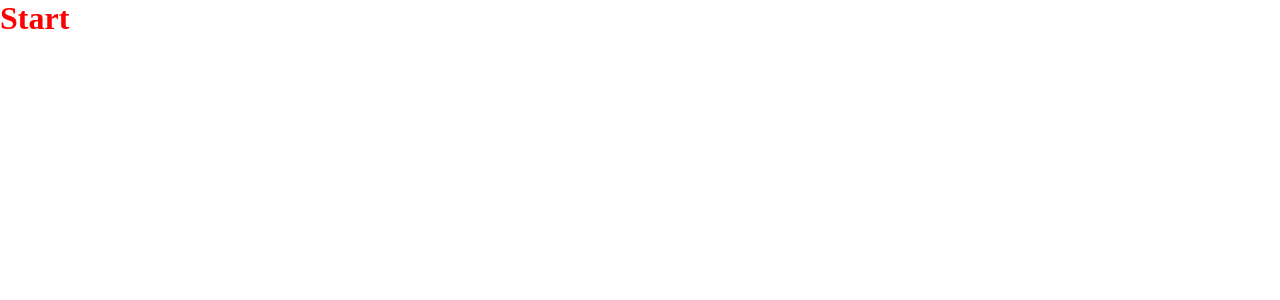
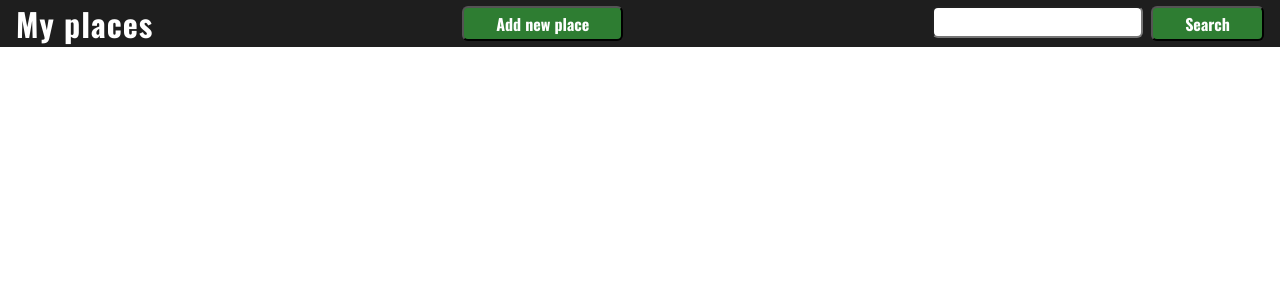
Before and after one commit to zajacHubert/My-places-front, a React (Create React App) app: page / in a window 1280 px wide. Shown: the top 300 px of the page. Built offline with nearby package versions, Linux system fonts and the light colour scheme.

Commit message:
Add header

```diff
--- a/src/App.module.scss
+++ b/src/App.module.scss
@@ -1,3 +1,4 @@
-.title {
-    color: red;
+.container {
+    max-width: 1500px;
+    margin: 0 auto;
 }
--- a/src/App.tsx
+++ b/src/App.tsx
@@ -1,10 +1,11 @@
 import React from 'react';
 import styles from './App.module.scss';
+import { Header } from './components/Header/Header';
 
 export const App = () => {
   return (
-    <div className="App">
-      <h1 className={styles.title}>Start</h1>
+    <div className={styles.container}>
+      <Header />
     </div>
   );
 }
--- /dev/null
+++ b/src/components/Header/Header.module.scss
@@ -0,0 +1,37 @@
+.title {
+    color: white;
+    letter-spacing: 1px;
+    margin-left: 1rem;
+}
+
+header {
+    display: flex;
+    justify-content: space-between;
+    background-color: #1e1e1e;
+    align-items: center;
+}
+
+.btn {
+    background-color: #2e7d32;
+    padding: 0.2rem 2rem;
+    font-family: inherit;
+    font-weight: 700;
+    color: white;
+    border-radius: 6px;
+    font-size: 1rem;
+}
+
+form {
+    margin-right: 1rem;
+    display: flex;
+
+    button {
+        margin-left: 0.5rem;
+    }
+}
+
+input {
+    height: 2rem;
+    border-radius: 6px;
+    font-size: 1rem;
+}
--- /dev/null
+++ b/src/components/Header/Header.tsx
@@ -0,0 +1,18 @@
+import React from 'react';
+
+import styles from './Header.module.scss';
+
+export const Header = () => {
+
+    return (
+        <header>
+            <h1 className={styles.title}>My places</h1>
+            <button className={styles.btn}>Add new place</button>
+            <form>
+                <input type="text" />
+                <button className={styles.btn}>Search</button>
+            </form>
+        </header>
+    )
+
+}
--- a/src/index.scss
+++ b/src/index.scss
@@ -1,5 +1,12 @@
+@import url('https://fonts.googleapis.com/css2?family=Oswald:wght@300;400;700&display=swap');
+
+
 * {
   margin: 0;
   padding: 0;
   box-sizing: border-box;
 }
+
+html {
+  font-family: 'Oswald', sans-serif;
+}
```
